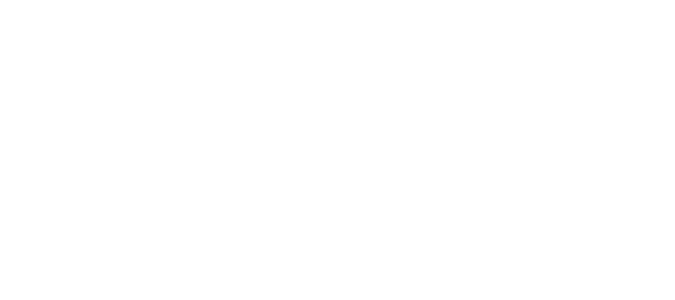
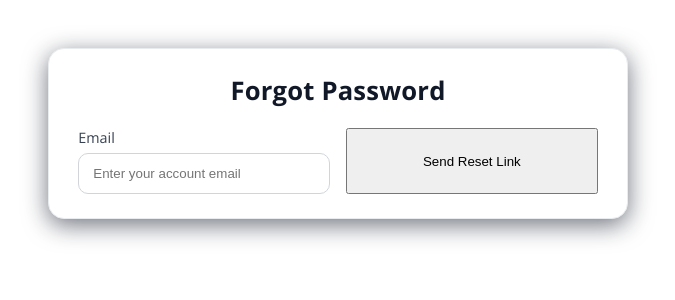
Before and after one commit to samiullahbahadur/bookStore_nodejs, a React app in the folder client/: page /forgot-password in a window 1280 px wide. Before the commit this address had no page. Shown: the top 300 px of the page, without its empty margins (302-977 px from the left). Built offline with nearby package versions, Linux system fonts and the light colour scheme; sample sign-in values are in the browser's storage; the HTML template or start-up script is replaced by a standard one.

Commit message:
import forgotpassword to app page

```diff
--- a/client/src/App.jsx
+++ b/client/src/App.jsx
@@ -8,6 +8,8 @@
 import Auth from "./pages/authPage/Authpage";
 import ProfilePage from "./pages/authPage/profilePage";
 import ChangePassword from "./pages/authPage/changePassword";
+import ForgotPassword from "./pages/authPage/forgotPassword";
+
 import ProtectedRoute from "./components/protectedRoute";
 import AdminRoute from "./pages/admin/AdminRoute";
 import OrdersPage from "./pages/ordersPage/OdersPage";
@@ -79,6 +81,14 @@
             }
           />
           <Route
+            path="/forgot-password"
+            element={
+              <ProtectedRoute>
+                <ForgotPassword />
+              </ProtectedRoute>
+            }
+          />
+          <Route
             path="/add-book"
             element={
               <AdminRoute>
```
